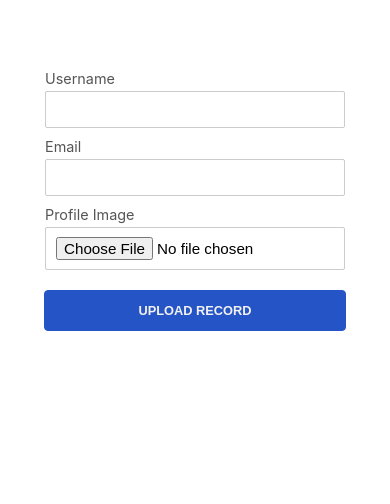
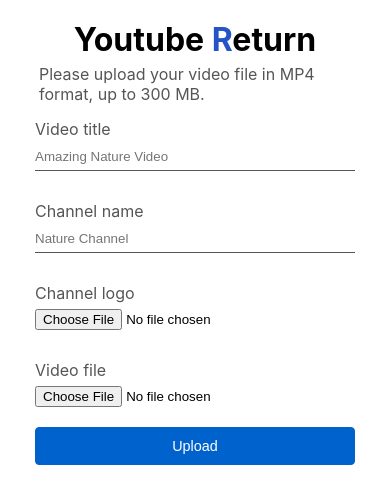
Before and after one commit to tnvr0054/portfolio, a React (Create React App) app: page / in a window 390 px wide. Shown: the top 504 px of the page. Built offline with nearby package versions, Linux system fonts and the light colour scheme.

Commit message:
Video uploading project

```diff
--- a/package.json
+++ b/package.json
@@ -8,7 +8,9 @@
     "@testing-library/user-event": "^13.5.0",
     "react": "^18.3.1",
     "react-dom": "^18.3.1",
+    "react-file-base64": "^1.0.3",
     "react-scripts": "5.0.1",
+    "react-toastify": "^10.0.5",
     "web-vitals": "^2.1.4"
   },
   "scripts": {
--- a/src/App.css
+++ b/src/App.css
@@ -1,113 +1,170 @@
 *{
   margin: 0;
   padding: 0;
-  background-color:#fff;
   box-sizing: border-box;
 }
 
-.form-container{
+.youtube-container{
   display:flex;
-  flex-direction: column;
-  justify-content: center;
-  align-items: center;
-  height:400px;
+  justify-content: space-between;
+  align-items: flex-start;
+  padding:20px 20px;
 }
 
-.input-field{
-  width:400px;
-  margin-bottom:10px;
-}
-
-.input-field label{
-  display: block;
-  font-size:0.9em;
-  color:#555;
-  margin-bottom:4px;
-}
-
-.input-field input{
-  width:100%;
-  outline:none;
-  border:1px solid #ccc;
-  border-radius:2px;
-  padding:9px 10px;
-  font-size:0.95em;
-}
-
-.input-field input:focus{
-  border: 1px solid #2554C7;
+.video-upload-form-container span{
   color:#2554C7;
 }
 
-.form-container button{
-  background-color:#2554C7;
+.video-upload-form-container p{
+  color:#555;
+  padding:5px 4px;
+}
+.video-upload-form{
+  display: flex;
+  flex-direction:column;
+  justify-content:flex-start;
+  align-items: flex-start;
+  gap:20px;
+}
+.video-upload-form .input-field{
+  margin-top:10px;
+}
+.video-upload-form .input-field label{
+  display:block;
+  color:#555;
+  margin-bottom: 5px;
+}
+.video-upload-form .input-field input[type='text']{
+  width:400px;
   outline:none;
-  width:402px;
-  padding:12px 10px;
-  border:1px solid #2554C7;
+  border:none;
+  background: none;
+  border-bottom:1px solid #555;
+  padding:5px 0 6px 0;
+}
+.video-upload-form .input-field input[type='text']:focus{
+  border-bottom: 1px solid #2554C7;
+  color:#0062cc;
+}
+.video-upload-form button{
+  width:400px;
+  outline:none;
+  padding:10px 0;
+  cursor: pointer;
+  font-size:0.9em;
+  background-color:#0062cc;
+  color:#fff;
+  border: 1px solid #0062cc;
   border-radius:4px;
-  color:#f1f1f1;
-  font-weight:bold;
-  text-transform:uppercase;
-  font-size:0.8em;
-  cursor: pointer;
-  margin: 10px 0 0 0;
 }
-.form-container button:active{
-  transform:scale(0.95);
+.video-upload-form button:active{
+  transform: scale(0.98);
 }
 
-.data-container{
+.video-preview-container{
   display: flex;
-  justify-content:flex-start;
-  align-items:flex-start;
-  flex-wrap: wrap;
-  gap:10px;
-  padding:20px 20px;
+  flex-direction: column;
+  justify-content: flex-start;
+  align-items: center;
+  gap:12px;
+}
+.video-preview-container .video-card {
+  width: 350px;
+  background-color: #fff;
+  border-radius: 12px;
+  box-shadow: 0 8px 16px rgba(0, 0, 0, 0.2);
+  overflow: hidden;
+  transition: transform 0.3s ease, box-shadow 0.3s ease;
 }
 
-.data-container .card{
-  width:200px;
-  min-height:300px;
-  border:1px solid #ccc;
-  border-radius: 5px;
-  box-shadow:0 3px 3px rgba(0, 0, 0, 0.19);
+.video-preview-container .video-card:hover {
+  transform: translateY(-10px);
+  box-shadow: 0 12px 24px rgba(0, 0, 0, 0.3);
 }
 
-.data-container .card img{
-  width:100%;
-  height:200px;
+.video-preview-container .video-card-header {
+  display: flex;
+  align-items: center;
+  padding: 16px;
+  background-color: #0062cc;
+  color: #fff;
 }
 
-
-.data-container .card h1 {
-  color: #2554C7;
-  font-size:1.5em;
-  padding:5px 8px;
+.video-preview-container .channel-logo {
+  width: 48px;
+  height: 48px;
+  border-radius: 50%;
+  object-fit: cover;
+  margin-right: 12px;
+  border: 2px solid #fff;
 }
 
-.data-container .card p{
-  color:#555;
-  padding:0 8px;
-  white-space: nowrap; /* Prevent text from wrapping */
-    overflow: hidden; /* Hide the overflowed text */
-    text-overflow: ellipsis; /* Show ellipsis when text overflows */
+.video-preview-container .channel-info {
+  display: flex;
+  flex-direction: column;
 }
 
+.video-preview-container .video-title {
+  font-size: 18px;
+  margin: 0;
+  font-weight: bold;
+}
 
-@media (max-width:450px){
-  .form-container .input-field{
-    width:300px;
+.video-preview-container .channel-name {
+  font-size: 14px;
+  margin: 0;
+  opacity: 0.8;
+}
+
+.video-preview-container .video-container {
+  width: 100%;
+  background-color: #000;
+}
+
+.video-preview-container video {
+  width: 100%;
+  height: auto;
+  border-bottom-left-radius: 12px;
+  border-bottom-right-radius: 12px;
+}
+
+@media (max-width:850px){
+  .youtube-container{
+    flex-direction: column;
+    justify-content: flex-start;
+    align-items: center;
+    gap:40px;
   }
-  .form-container button{
-    width:302px;
+  .video-preview-container{
+    flex-direction: row;
+    justify-content:center;
+    flex-wrap: wrap;
+    align-items:flex-start;
   }
-  .data-container{
-    justify-content: center;
-    gap:6px;
+  .video-upload-form-container{
+    display: flex;
+    justify-content:center;
   }
-  .data-container .card{
-    width:160px;
-    height:280px;
+  .video-upload-form-container .form-container{
+    width:400px;
+    display:flex;
+    flex-direction: column;
+    justify-content: flex-start;
+    align-items:center;
+  }
+  .video-upload-form-container h1{
+    text-align:left;
   }
 }
+
+@media (max-width:460px){
+  .video-upload-form-container .form-container{
+    width:320px;
+  }
+  .video-upload-form .input-field input[type='text']{
+    width:320px;
+  }
+  .video-upload-form button{
+    width:320px;
+  }
+}
--- a/src/App.jsx
+++ b/src/App.jsx
@@ -1,51 +1,113 @@
 import { useState } from 'react'
 import './App.css'
-
+import FileBase from 'react-file-base64'
+import { toast } from 'react-toastify'
 
 function App() {
-  const [username, setUsername] = useState("")
-  const [email, setEmail] = useState("")
-  const [fileSelected, setFileSelected] = useState(null)
   const [data, setData] = useState([])
+  const MAX_SIZE = 300 * 1024 * 1024; // Set Video Size in Bytes (Upto 300 MB)
+  const [video, setVideo] = useState({
+    videoTitle: "",
+    channelName: "",
+    channelLogo: "",
+    videoUrl: ""
+  })
 
-  const handleUrl = (event)=>{
-    const fileUrl = event.target.files[0]
-    setFileSelected(URL.createObjectURL(fileUrl))
+  const inputHandler = (e) => {
+    const name = e.target.name
+    const value = e.target.value
+    setVideo({
+      ...video,
+      [name]: value
+    })
   }
 
-  const handleSubmit = ()=>{
-    const newData = {username,email,fileSelected}
-    setData([...data, newData])
+  const uploadVideo = ({ base64, type }) => { // handling video file selection with type validation
+    if (type && type.includes("video/")) {
+      const fileSize = atob(base64.split(',')[1]).length;
+      if (fileSize <= MAX_SIZE) {
+        setVideo({
+          ...video,
+          videoUrl: base64
+        })
+      } else {
+        toast.warn("Please select small video file")
       }
 
+      console.log(fileSize)
+    } else {
+      toast.warn('Please select a valid video file.')
+    }
+  }
+
+  const uploadImage = ({ base64, type }) => { // handling image file selection with type validation
+    if (type && type.includes("image/")) {
+      setVideo({
+        ...video,
+        channelLogo: base64
+      })
+    } else {
+      toast.warn("Please select a valid image file.")
+    }
+  }
+
+  const handleSubmit = () => {
+    setData([...data, video])
+    toast.success("Awww! video uploaded successfully!")
+  }
 
   return (
     <>
+      <div className="youtube-container">
+        <div className="video-upload-form-container">
           <div className="form-container">
+            <h1>Youtube <span>R</span>eturn</h1>
+            <p>Please upload your video file in MP4 format, up to 300 MB.</p>
+            <div className="video-upload-form">
               <div className="input-field">
-          <label>Username</label>
-          <input type='text' value={username} onChange={(e) => setUsername(e.target.value)} />
+                <label>Video title</label>
+                <input type='text' placeholder='Amazing Nature Video' value={video.videoTitle} name='videoTitle' onChange={inputHandler} />
               </div>
               <div className="input-field">
-          <label>Email</label>
-          <input type='email' value={email} onChange={(e) => setEmail(e.target.value)} />
+                <label>Channel name</label>
+                <input type='text' placeholder='Nature Channel' value={video.channelName} name='channelName' onChange={inputHandler} />
               </div>
               <div className="input-field">
-          <label>Profile Image</label>
-          <input accept='image/*' type='file' onChange={handleUrl} />
+                <label>Channel logo</label>
+                <FileBase type="file" accept="image/*" multiple={false} onDone={uploadImage} />
               </div>
-        <button onClick={handleSubmit}>Upload Record</button>
+              <div className="input-field">
+                <label>Video file</label>
+                <FileBase type="file" accept="video/*" multiple={false} onDone={uploadVideo} />
               </div>
-      <div className="data-container">
+              <div className="button">
+                <button onClick={handleSubmit}>Upload</button>
+              </div>
+            </div>
+          </div>
+        </div>
+
+        <div className="video-preview-container"> {/* This code will show videos on webpage */}
           {
-          data.map(items => {
-            return <div className='card'>
-              <img src={items.fileSelected} />
-              <h1>{items.username}</h1>
-              <p>{items.email}</p>
+            data.map(item => {
+              return <div className="video-card">
+                <div className="video-card-header">
+                  <img src={item.channelLogo} alt="Channel Logo" className="channel-logo" />
+                  <div className="channel-info">
+                    <h3 className="video-title">{item.videoTitle}</h3>
+                    <p className="channel-name">{item.channelName}</p>
+                  </div>
+                </div>
+                <div className="video-container">
+                  <video controls autoPlay>
+                    <source src={item.videoUrl} type="video/mp4" />
+                  </video>
+                </div>
               </div>
             })
           }
+        </div>
+
       </div>
     </>
   )
--- a/src/index.js
+++ b/src/index.js
@@ -2,11 +2,14 @@
 import ReactDOM from 'react-dom/client';
 import './index.css';
 import App from './App';
+import { ToastContainer } from 'react-toastify';
+import 'react-toastify/dist/ReactToastify.css';
 
 
 const root = ReactDOM.createRoot(document.getElementById('root'));
 root.render(
-
-  <App />
-
+  <>
+    <ToastContainer />
+    <App />
+  </>
 );
```
Also changed, not shown: 1 other file (tests, documents, lock files or other folders). Lines whose indentation alone changed are shown as unchanged.
